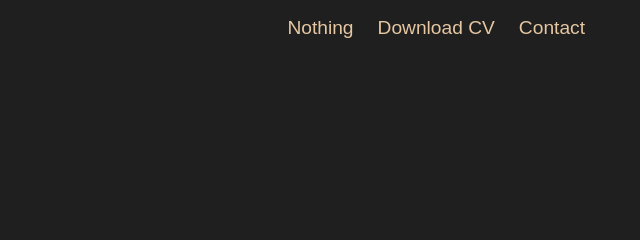
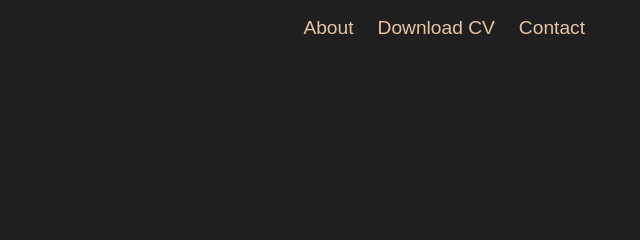
Before and after one commit to Tuilanhi/CSCE412_Project3, a plain HTML site: page index.html in a window 1280 px wide. Shown: the top 240 px of the page, 415-1055 px from the left. Drawn offline with Linux system fonts and the light colour scheme; a web font is replaced by a local one.

Commit message:
changed Nothing to About

```diff
--- a/index.html
+++ b/index.html
@@ -268,7 +268,7 @@
               data-transition-duration="0.4s"
               data-transition-easing="ease"
             >
-              Nothing
+              About
             </a>
             <a
               href="https://drive.google.com/file/d/1dDgBqAg6Lc5N58lPqxgQve7FL10qr0bx/view?usp=sharing"
```
